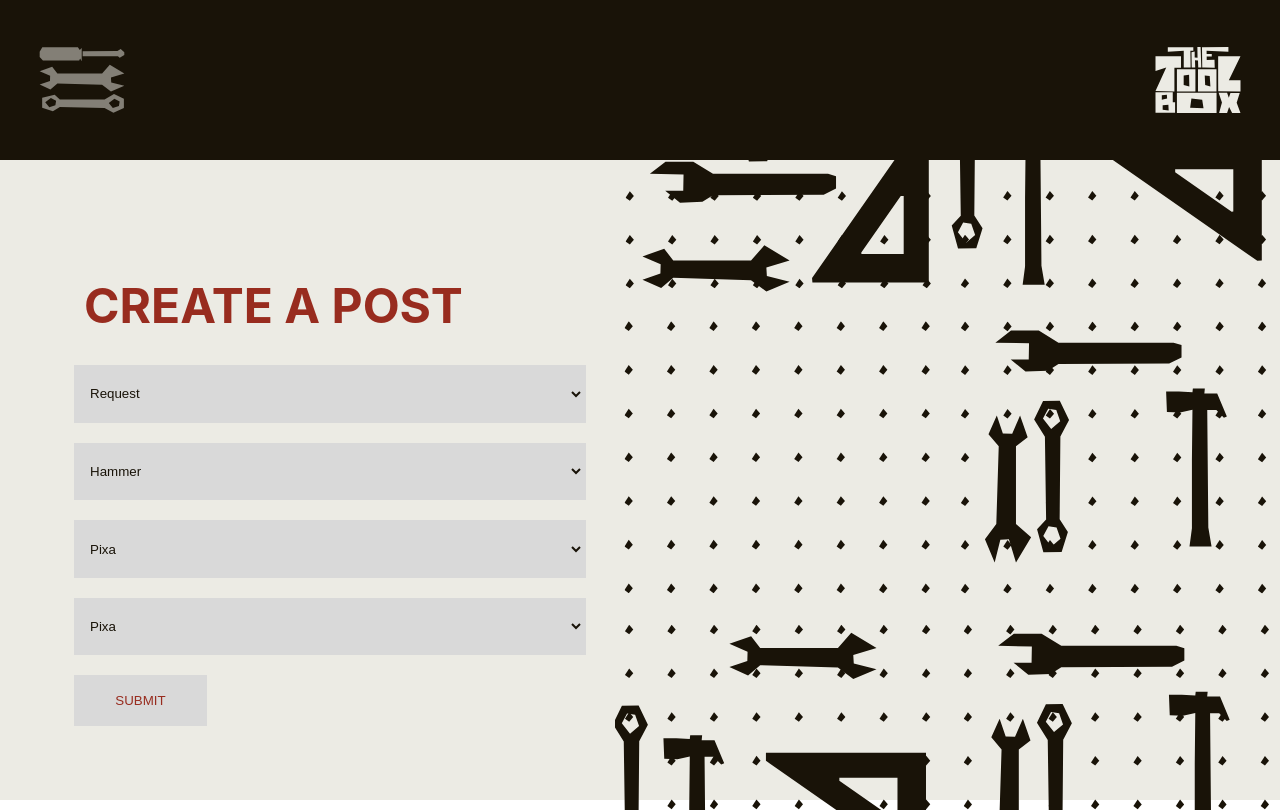
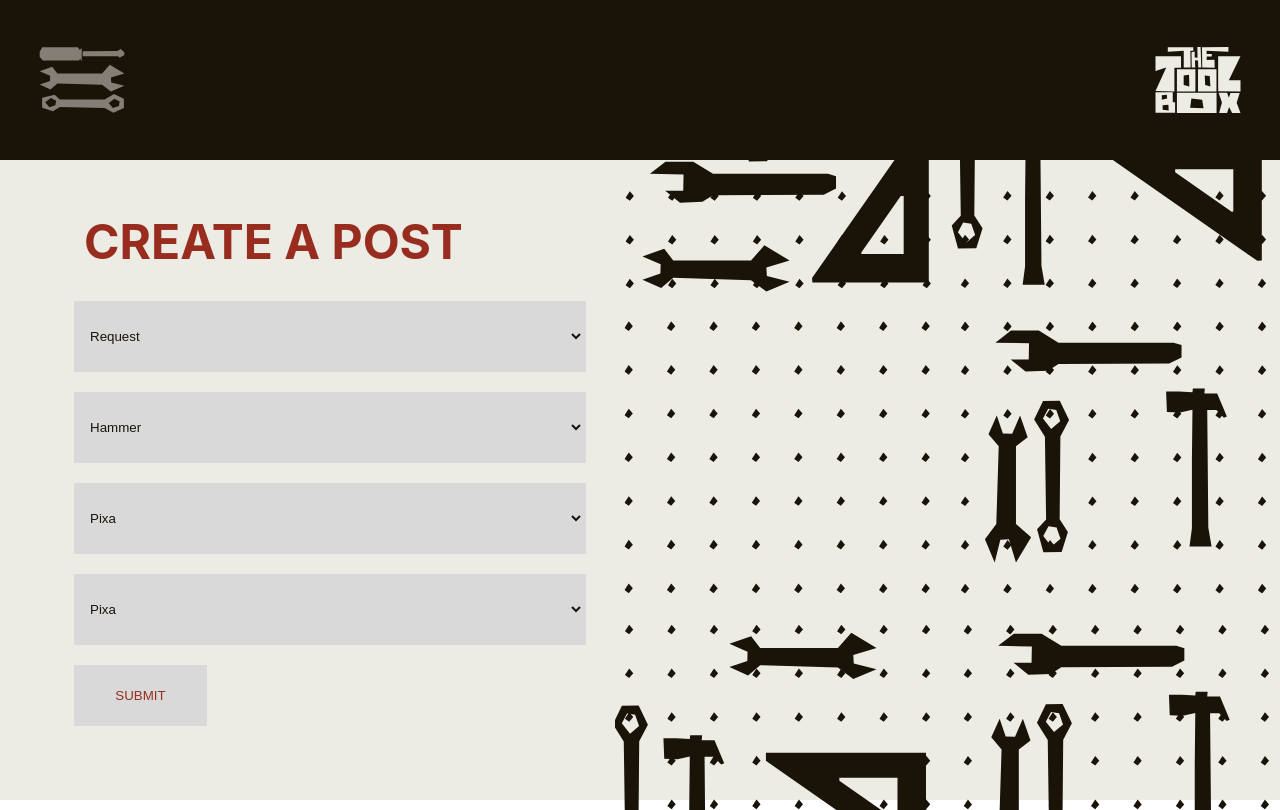
Before and after one commit to ulisses2mr/TheToolBox-ShiftAppens, a React (Create React App) app in the folder SHIFT/shift/: page /loan in a window 1280 px wide. Built offline with nearby package versions, Linux system fonts and the light colour scheme.

Commit message:
css loans

```diff
--- a/SHIFT/shift/src/Loan/Loan.css
+++ b/SHIFT/shift/src/Loan/Loan.css
@@ -1,4 +1,7 @@
 
+body{
+    overflow: hidden    ;
+}
 .loan_page{
   position: absolute;
     height: 100vh;
@@ -9,7 +12,7 @@ display: flex;
 
 
 .form_loan{
-margin-top: 20%;
+margin-top: 15%;
 margin-left:5%;
 margin-bottom: 5%;
 display: flex;
```
